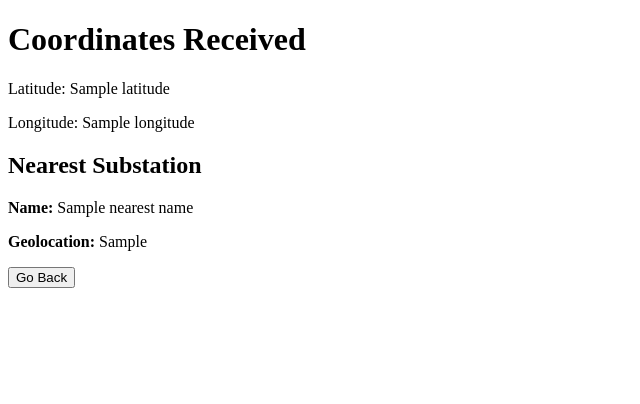
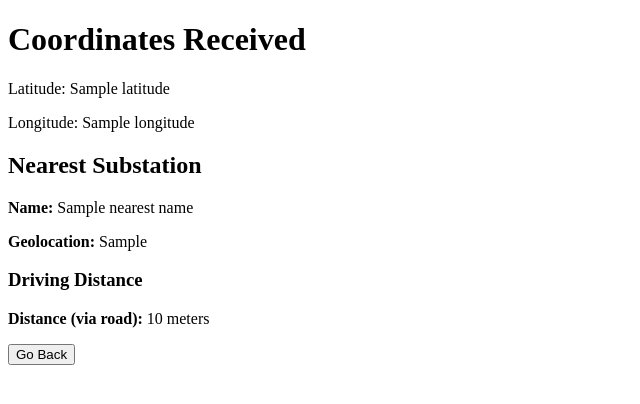
Before and after one commit to HatfieldAlex/Zettar, a Django app: template zettar_prototype/location_input/templates/location_input/confirmation.html in a window 1280 px wide. Shown: the top 404 px of the page, without its empty margins (0-640 px from the left). Run offline with Django 5.2, Linux system fonts and the light colour scheme; the template is opened without the code that fills it: most values are stand-ins (such as "Sample title", 1, 10 or a date in 2020); parts of the project's set-up code (start-up, migrations or seed data) failed here and were passed over.

Commit message:
initial process location received

```diff
--- a/zettar_prototype/location_input/templates/location_input/confirmation.html
+++ b/zettar_prototype/location_input/templates/location_input/confirmation.html
@@ -12,6 +12,13 @@
         <h2>Nearest Substation</h2>
         <p><strong>Name:</strong> {{ nearest_name }}</p>
         <p><strong>Geolocation:</strong> {{ nearest_location }}</p>
+
+        {% if osrm_distance %}
+            <h3>Driving Distance</h3>
+            <p><strong>Distance (via road):</strong> {{ osrm_distance|floatformat:0 }} meters</p>
+        {% else %}
+            <p><em>Could not calculate driving distance.</em></p>
+        {% endif %}
     {% else %}
         <p>No nearby substation found.</p>
     {% endif %}
```
Also changed, not shown: zettar_prototype/location_input/views.py (+15 -17 lines).
